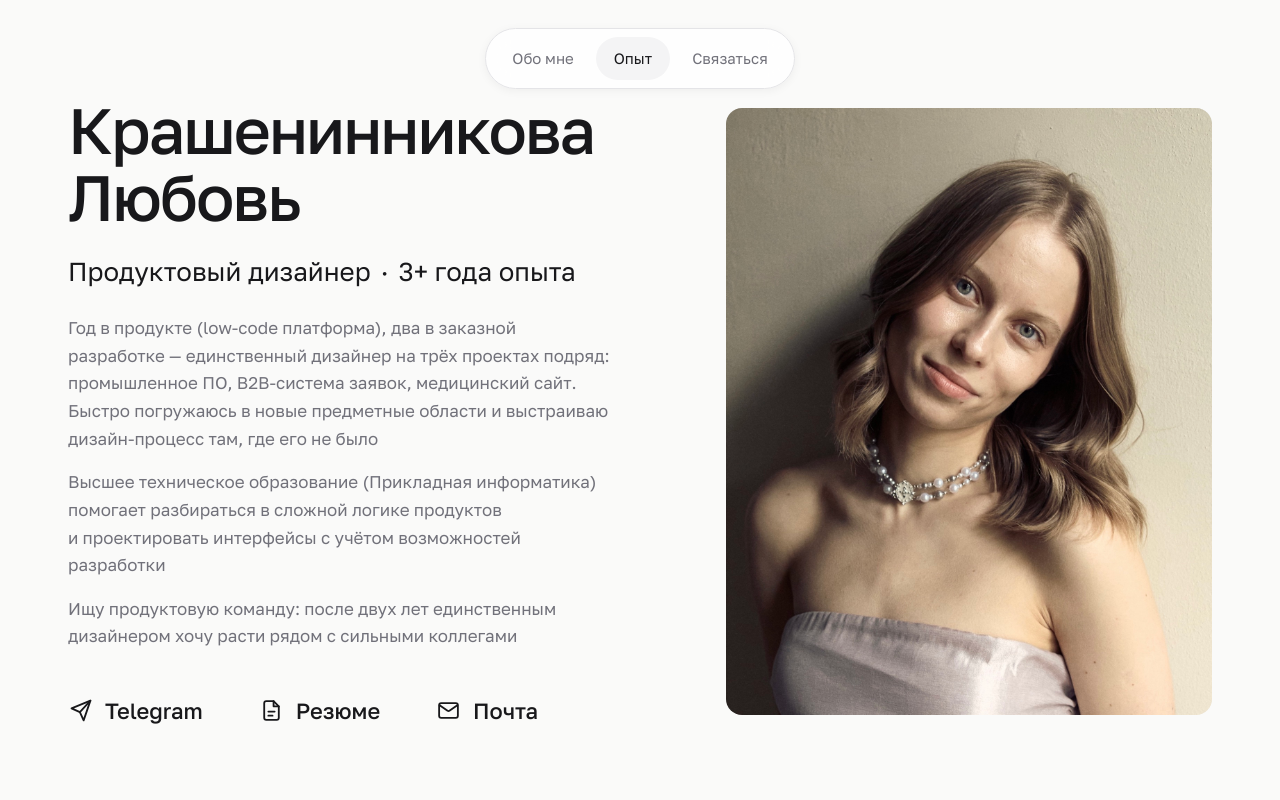
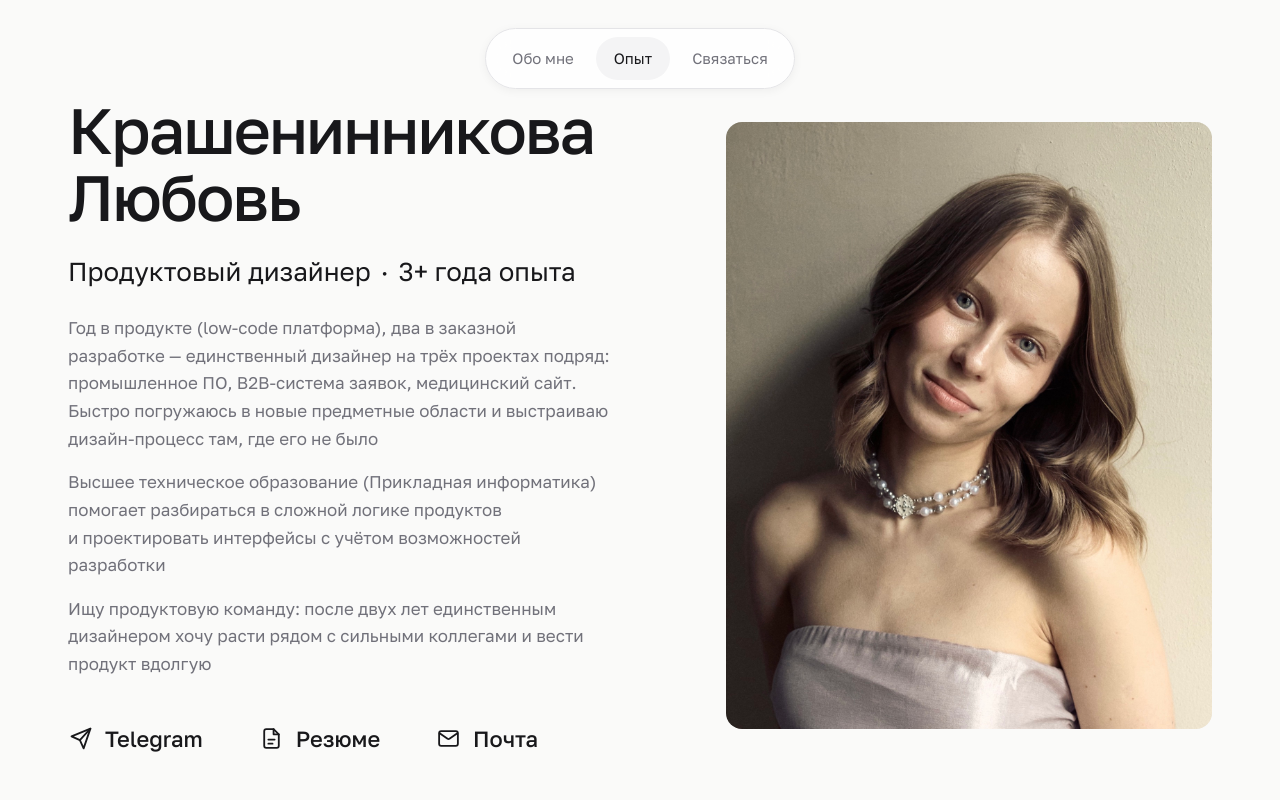
Before and after one commit to krasheninnikoval/krasheninnikoval.github.io, a Next.js app: page / in a window 1280 px wide. Shown: the top 800 px of the page. Built offline with nearby package versions, Linux system fonts and the light colour scheme.

Commit message:
Возвращена концовка последнего абзаца
Co-Authored-By: Claude Opus 5 <noreply@anthropic.com>

```diff
--- a/src/content/profile.ts
+++ b/src/content/profile.ts
@@ -8,7 +8,7 @@ export const profile: Profile = {
   summary: [
     "Год в продукте (low-code платформа), два в заказной разработке — единственный дизайнер на трёх проектах подряд: промышленное ПО, B2B-система заявок, медицинский сайт. Быстро погружаюсь в новые предметные области и выстраиваю дизайн-процесс там, где его не было",
     "Высшее техническое образование (Прикладная информатика) помогает разбираться в сложной логике продуктов и проектировать интерфейсы с учётом возможностей разработки",
-    "Ищу продуктовую команду: после двух лет единственным дизайнером хочу расти рядом с сильными коллегами",
+    "Ищу продуктовую команду: после двух лет единственным дизайнером хочу расти рядом с сильными коллегами и вести продукт вдолгую",
   ],
   photo: {
     src: "/images/profile.jpg",
```
